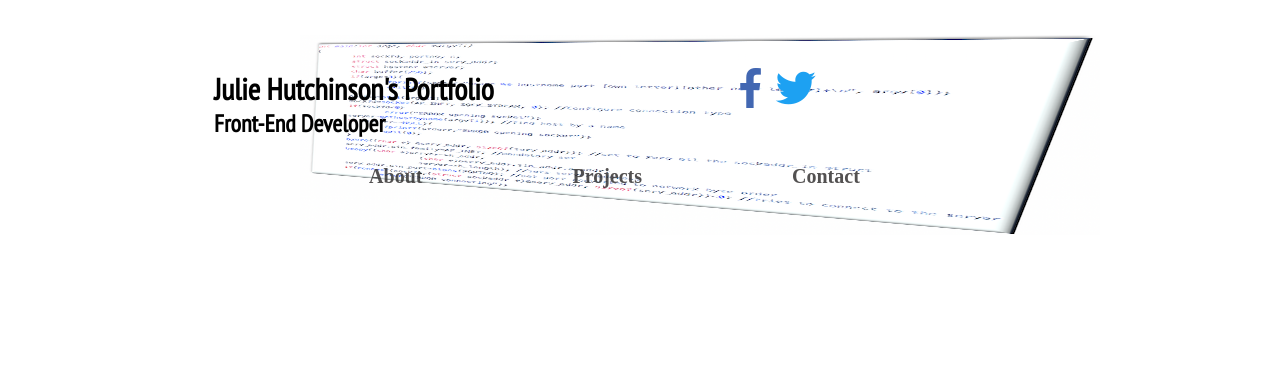
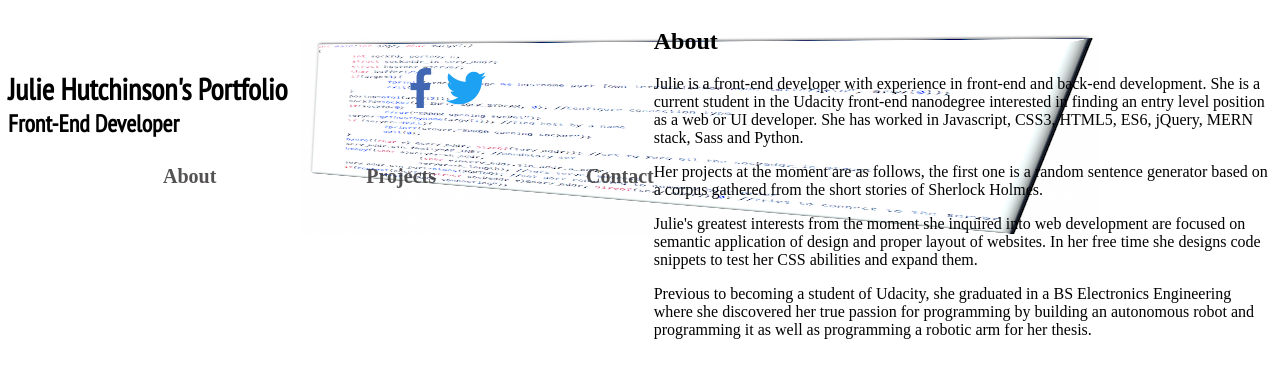
Before and after one commit to juliehutchinson001/udacity_google_scholarship, a plain HTML site: page portfolio_JH/index.html in a window 1280 px wide. Drawn offline with Linux system fonts and the light colour scheme.

Commit message:
feat: addition of the about section in portfolio site

```diff
--- a/portfolio_JH/index.html
+++ b/portfolio_JH/index.html
@@ -30,6 +30,36 @@
                 </ul>
             </nav>
         </section>
+        <main>
+            <section>
+                <h1>About</h1>
+                <p>Julie is a front-end developer with experience
+                    in front-end and back-end development.
+                    She is a current student in the Udacity front-end
+                    nanodegree interested in finding an entry level
+                    position as a web or UI developer. She has worked
+                    in Javascript, CSS3, HTML5, ES6, jQuery, MERN
+                    stack, Sass and Python.</p>
+
+                <p>Her projects at the moment are as follows, the
+                    first one is a random sentence generator based
+                    on a corpus gathered from the short stories of
+                    Sherlock Holmes. </p>
+
+                <p>Julie's greatest interests from the moment she
+                    inquired into web development are focused on
+                    semantic application of design and proper layout
+                    of websites. In her free time she designs code
+                    snippets to test her CSS abilities and expand them. </p>
+
+                    <p>Previous to becoming a student of Udacity, she
+                    graduated in a BS Electronics Engineering where
+                    she discovered her true passion for programming
+                    by building an autonomous robot and programming
+                    it as well as programming a robotic arm for her
+                    thesis.</p>
+            </section>
+        </main>
 
     </body>
 </html>
```
